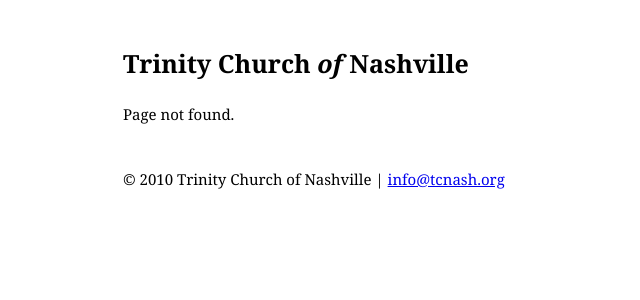
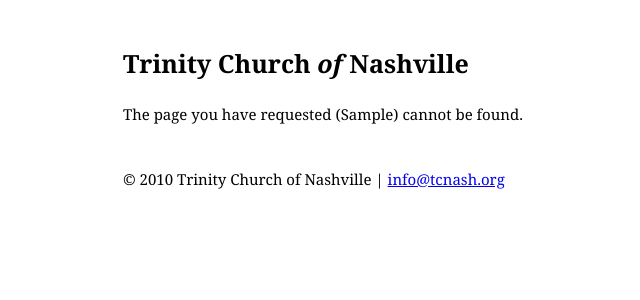
Before and after one commit to drewr/trinitypy, a Django app: template templates/404.html in a window 1280 px wide. Shown: the top 300 px of the page, without its empty margins (47-687 px from the left). Run offline with Django 3.2, Linux system fonts and the light colour scheme; the template is opened without the code that fills it: most values are stand-ins (such as "Sample title", 1, 10 or a date in 2020).

Commit message:
Provide request path in 404.

```diff
--- a/templates/404.html
+++ b/templates/404.html
@@ -21,7 +21,7 @@
 
 <div id="content">
 <p>
-Page not found.
+The page you have requested ({{ request_path }}) cannot be found.
 </p>
 </div>
 
```
